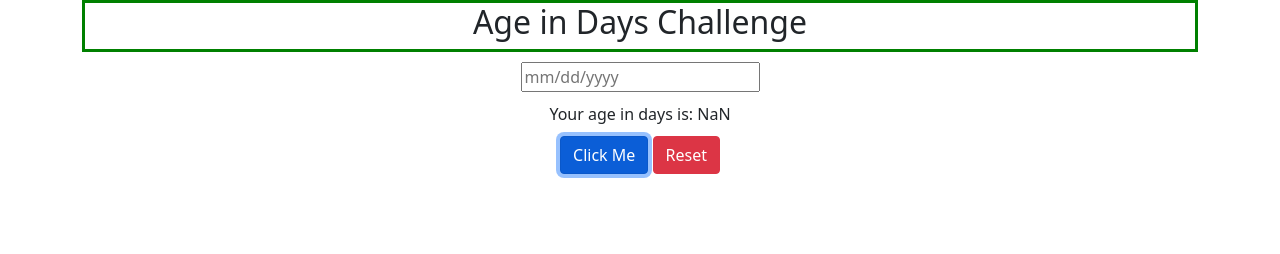
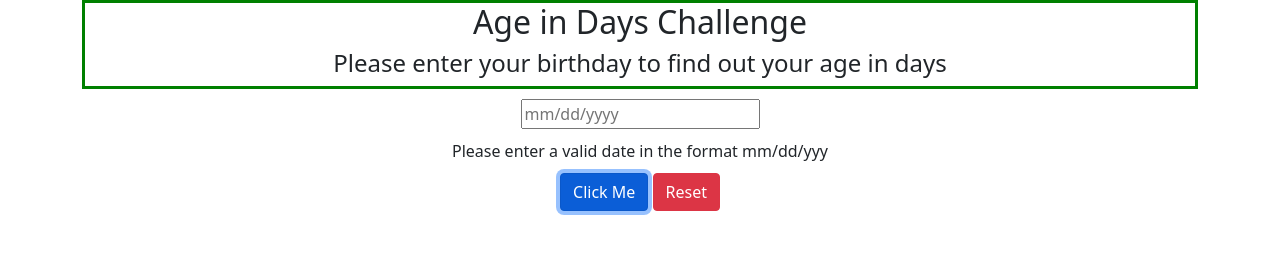
Before and after one commit to alexfederovitch/AgeInDays, a plain HTML site: page index.html in a window 1280 px wide. Both pictures are taken after a click on the button "Click Me". Drawn offline with nearby package versions, Linux system fonts and the light colour scheme.

Commit message:
Updating affter adding date validation

```diff
--- a/index.html
+++ b/index.html
@@ -16,6 +16,7 @@
             <h2>
                 Age in Days Challenge
             </h2>
+            <h4>Please enter your birthday to find out your age in days</h4>
         </div>
         <div class="text">
             <input type="text" id="text" name="text" placeholder="mm/dd/yyyy">
--- a/script.js
+++ b/script.js
@@ -6,6 +6,9 @@ function checker() {
     let currentDate = new Date();
     let differenceInTime = currentDate.getTime() - birthday.getTime();
     let differenceInDays = "Your age in days is: " + Math.floor(differenceInTime/(1000*3600*24));
+    if(isNaN(differenceInTime) === true){
+        differenceInDays = "Please enter a valid date in the format mm/dd/yyy";
+    }
     document.getElementById("result").innerHTML = differenceInDays;
     console.log(differenceInDays);
 }
```
